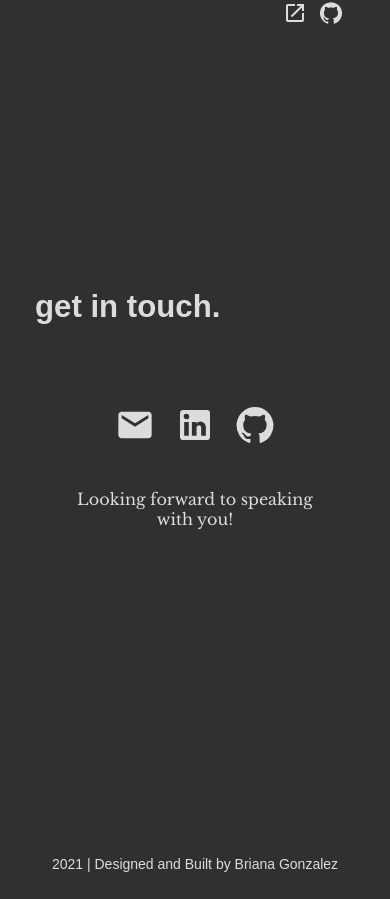
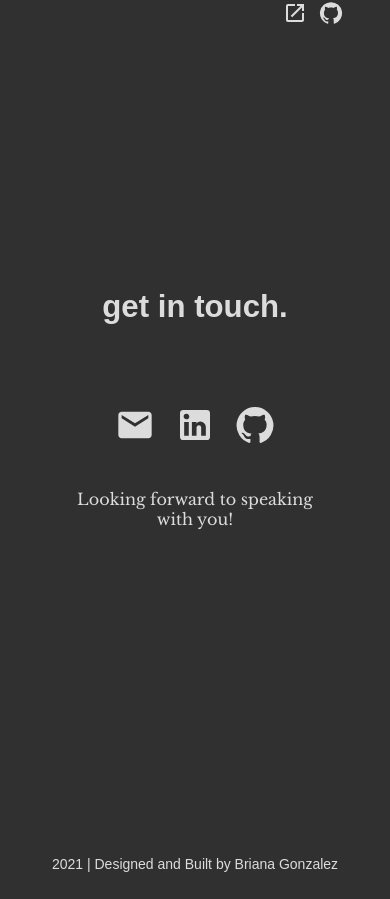
Before and after one commit to Bri-Gonzalez/Portfolio, a React (Create React App) app in the folder client/: page / in a window 390 px wide. Shown: the part 4073-4972 px from the top of the page. Built offline with nearby package versions, Linux system fonts and the light colour scheme; a web font is replaced by a local one.

Commit message:
centered get in touch title for mobile view

```diff
--- a/client/src/screens/Contact/Contact.css
+++ b/client/src/screens/Contact/Contact.css
@@ -53,6 +53,12 @@
   }
 }
 
+@media screen and (max-width: 790px) {
+  .contact {
+    align-items: center;
+  }
+}
+
 @media screen and (max-width: 590px) {
   .contact-details {
     padding: 0 10px 200px 10px;
```
